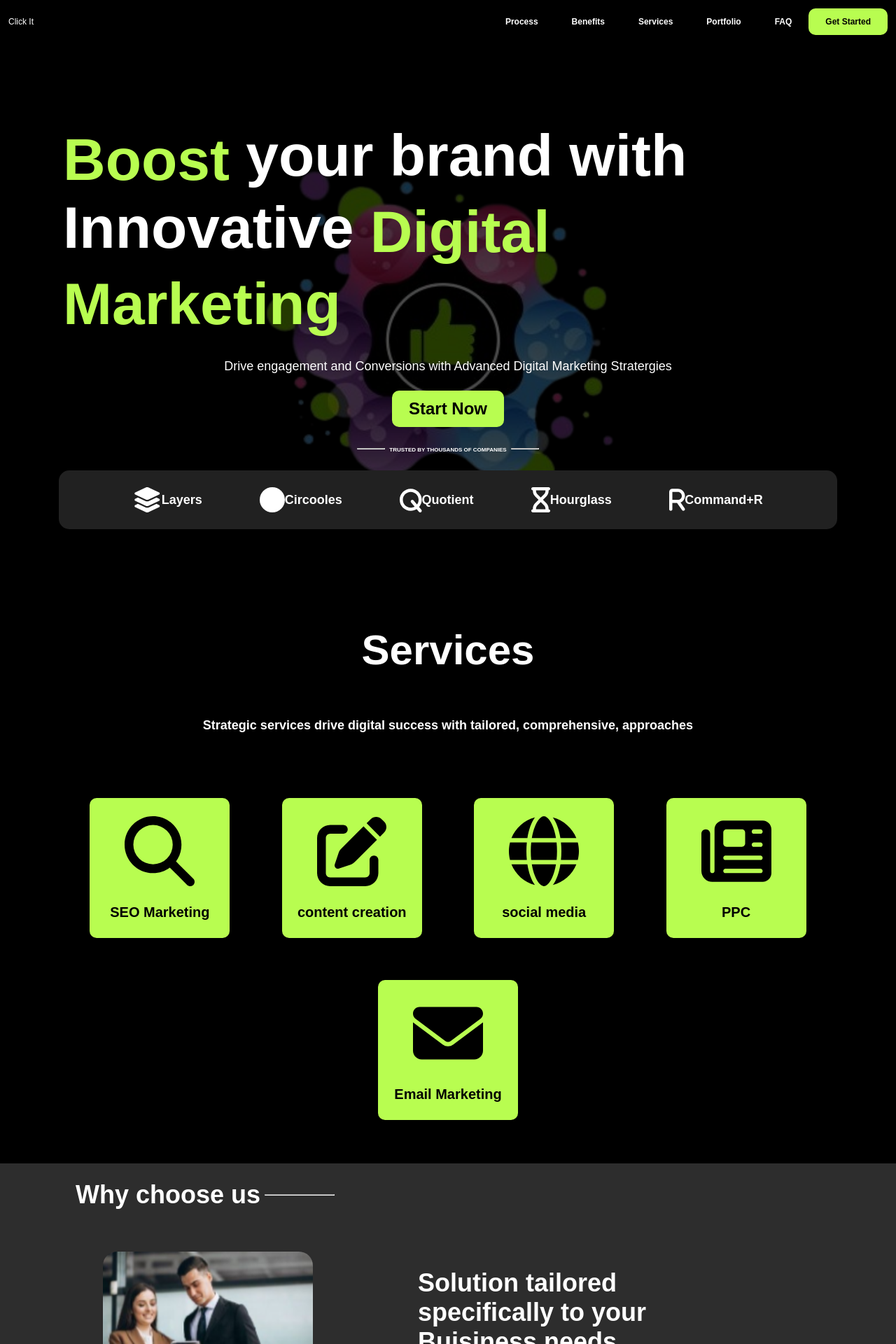
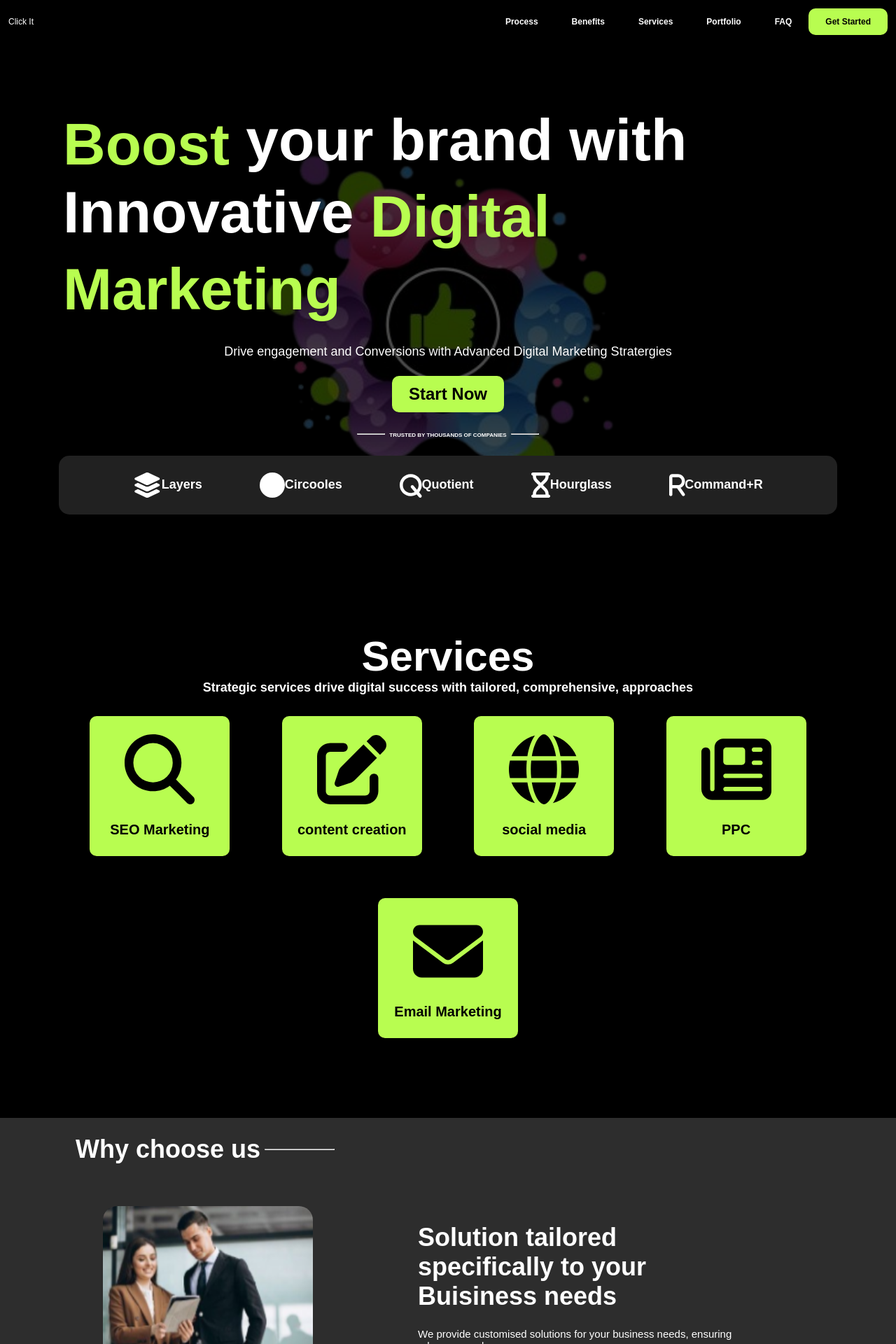
Before and after one commit to AkshAy-K125/teceze, a React (Create React App) app: page / in a window 1280 px wide. Shown: the top 1920 px of the page at 70% size. Built offline with nearby package versions, Linux system fonts and the light colour scheme; the HTML template or start-up script is replaced by a standard one.

Commit message:
patching for mdeiaport desktop view

```diff
--- a/src/components/footer/footer.css
+++ b/src/components/footer/footer.css
@@ -18,7 +18,6 @@ padding: 0.5rem;
 }
 
 .lemonColor{
-    font-size: 20px;
     color:#B8FD50;
     font-weight: bold;
 }
--- a/src/components/landing_page/landing_page.css
+++ b/src/components/landing_page/landing_page.css
@@ -2,7 +2,8 @@
     width: -webkit-fill-available;
     background: black;
     color: white;
-    height: 100vh;
+    height: max-content;
+    padding: 7rem 0;
 }
 
 .landingPage_contentWrapper{
--- a/src/components/services/services.css
+++ b/src/components/services/services.css
@@ -1,5 +1,6 @@
 .serviceContainer{
-    height: 100vh;
+    height: max-content;
+    padding: 7rem 0;
     background: black;
     display: flex;
     color: white;
--- a/src/components/testimonial/testimonial.css
+++ b/src/components/testimonial/testimonial.css
@@ -1,5 +1,6 @@
 .testimonialContainer{
-    height: 100vh;
+  height: max-content;
+  padding: 7rem 0;
 }
 
 .testimonialMarginWrapper{
@@ -22,7 +23,8 @@
   width: 60vw;
   background: #F8F8F8;
   margin: 0 2rem;
-    height: 40vh;
+  padding: 1rem 0;
+  height: max-content;
   border-radius: 10px;
   align-items: center;
   justify-content: space-evenly;
```
Lines whose indentation alone changed are shown as unchanged.
